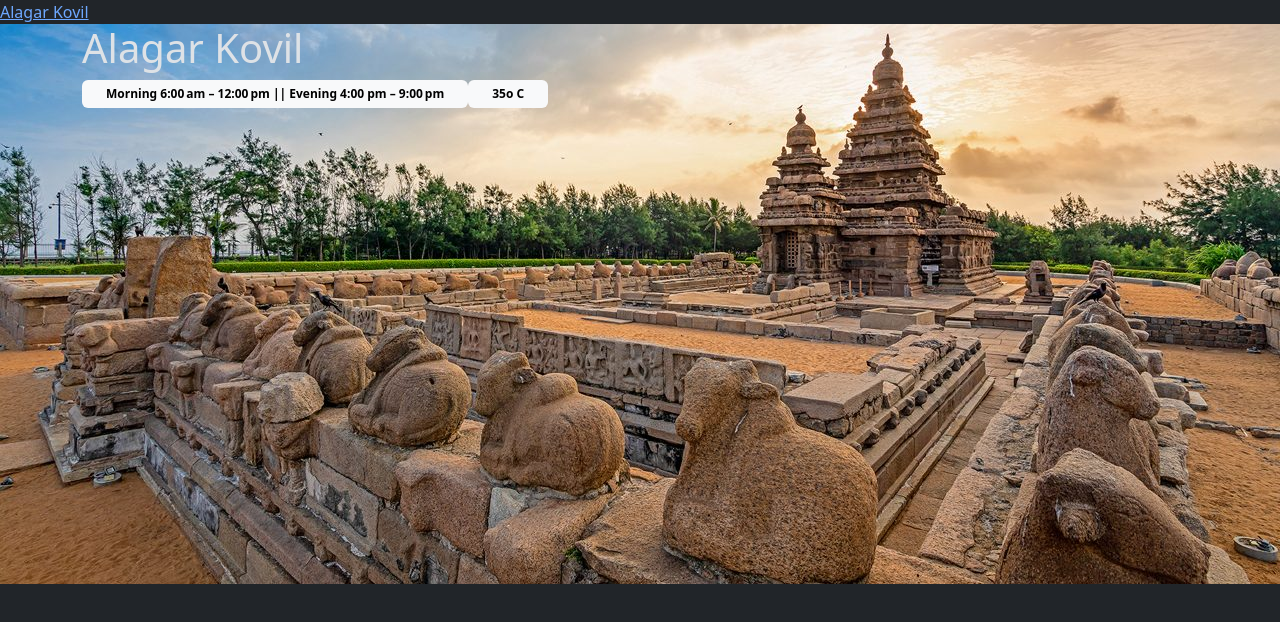
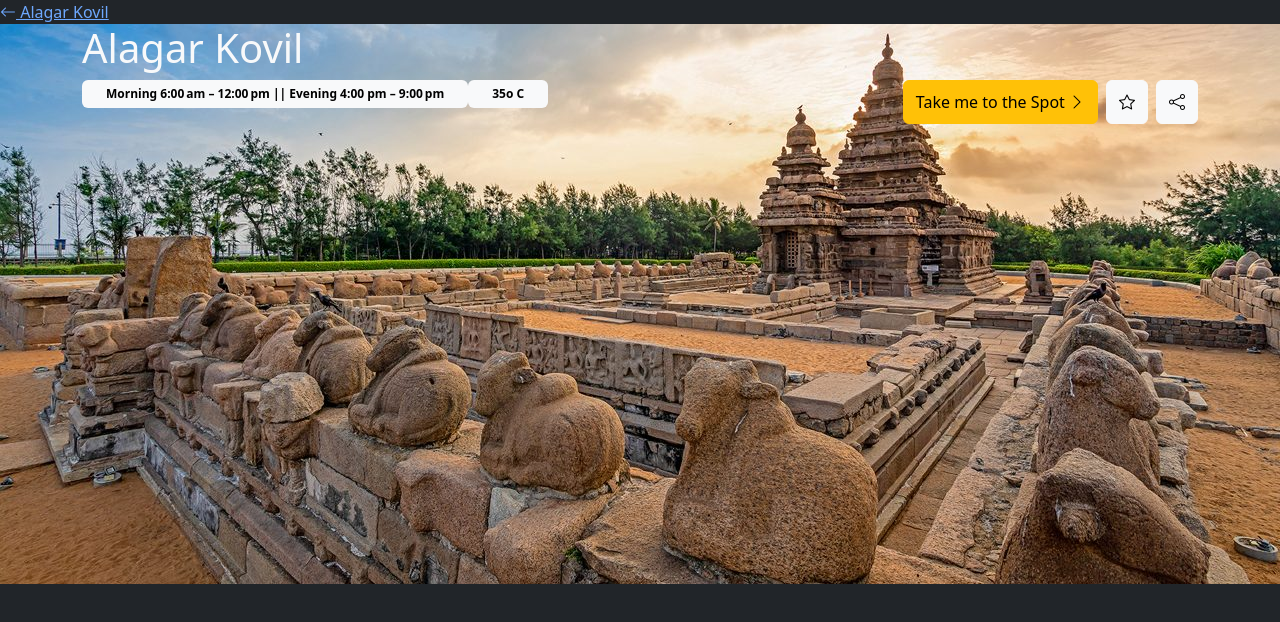
Before and after one commit to Vishnumake/bot-website, a website: page spots-page.html in a window 1280 px wide. Drawn offline with nearby package versions, Linux system fonts and the light colour scheme.

Commit message:
bootstrap icons added

```diff
--- a/package.json
+++ b/package.json
@@ -1,6 +1,7 @@
 {
   "dependencies": {
     "bootstrap": "^5.3.7",
+    "bootstrap-icons": "^1.13.1",
     "swiper": "^11.2.10"
   }
 }
--- a/spots-page.html
+++ b/spots-page.html
@@ -1,24 +1,36 @@
 <!DOCTYPE html>
 <html lang="en" data-bs-theme="dark">
+
 <head>
     <meta charset="UTF-8">
     <meta name="viewport" content="width=device-width, initial-scale=1.0">
     <title>HOME</title>
-<link rel="stylesheet" href="./css/spot.css">
+    <link rel="stylesheet" href="./css/spot.css">
     <link rel="stylesheet" href="./css/style.css">
     <link rel="stylesheet" href="./node_modules/bootstrap/dist/css/bootstrap.min.css">
+    <link rel="stylesheet" href="./node_modules/bootstrap-icons/font/bootstrap-icons.min.css">
 
 </head>
+
 <body>
-<a href="#">Alagar Kovil</a>
-<div class="container-fluid Spot-banner">
-    <div class="container">
-        <div class="row">
-            <h1>Alagar Kovil</h1>
-           <p><span class="badge text-bg-light px-4 py-2">Morning 6:00 am – 12:00 pm || Evening 4:00 pm – 9:00 pm</span><span class="px-4 py-2 badge text-bg-light">35o C</span></p>
+    <a href="#"><i class="bi bi-arrow-left"></i> Alagar Kovil</a>
+    <div class="container-fluid Spot-banner">
+        <div class="container">
+            <div class="row">
+                <h1 class="text-light">Alagar Kovil</h1>
+                <div class="d-flex justify-content-between">
+                    <p><span class="badge text-bg-light px-4 py-2">Morning 6:00 am – 12:00 pm || Evening 4:00 pm –
+                            9:00 pm</span><span class="px-4 py-2 badge text-bg-light">35o C</span></p>
+                    <div class="Butttons d-flex gap-2">
+                        <button class="btn btn-warning">Take me to the Spot <i class="bi bi-chevron-right"></i></button>
+                        <button class="btn btn-light"><i class="bi bi-star"></i></button>
+                        <button class="btn btn-light"><i class="bi bi-share"></i></button>
+                    </div>
+                </div>
+            </div>
         </div>
     </div>
-</div>
     <script src="./node_modules/bootstrap/dist/js/bootstrap.min.js"></script>
 </body>
+
 </html>
```
Also changed, not shown: 1 other file.
